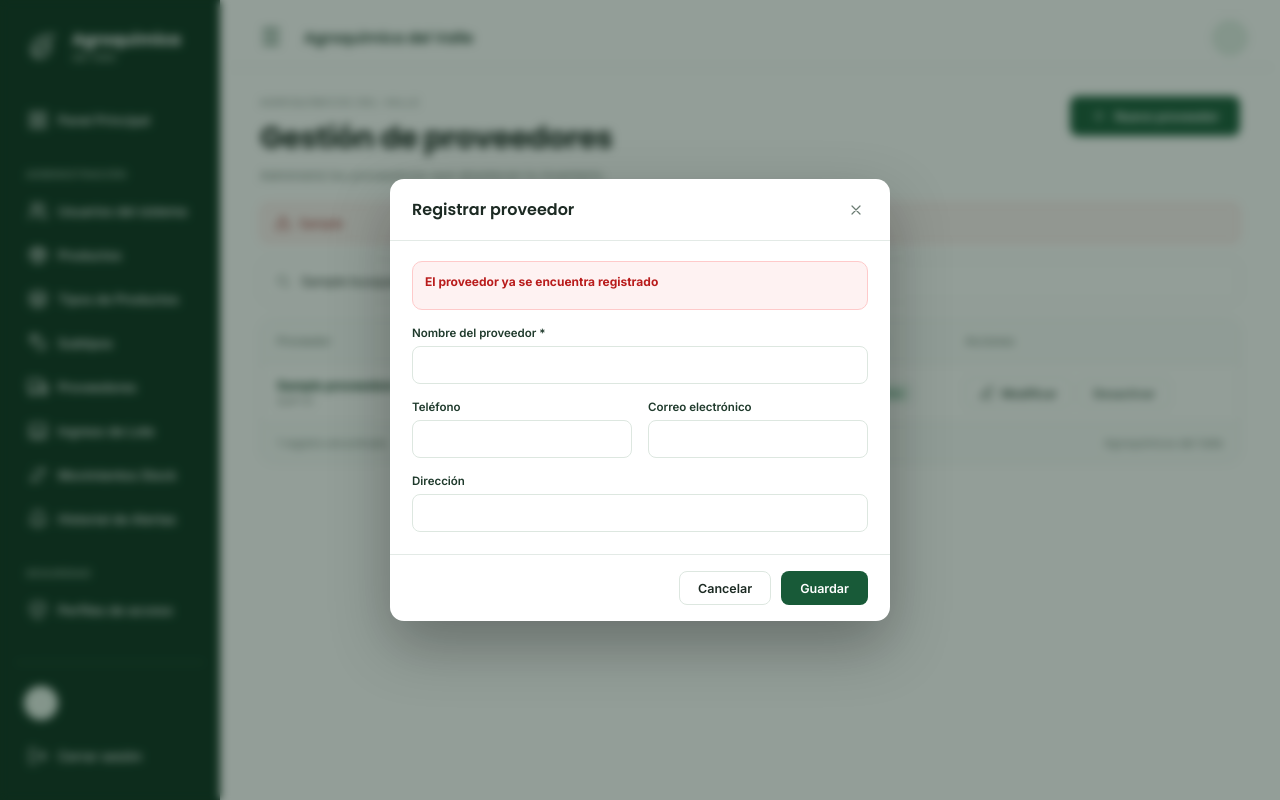
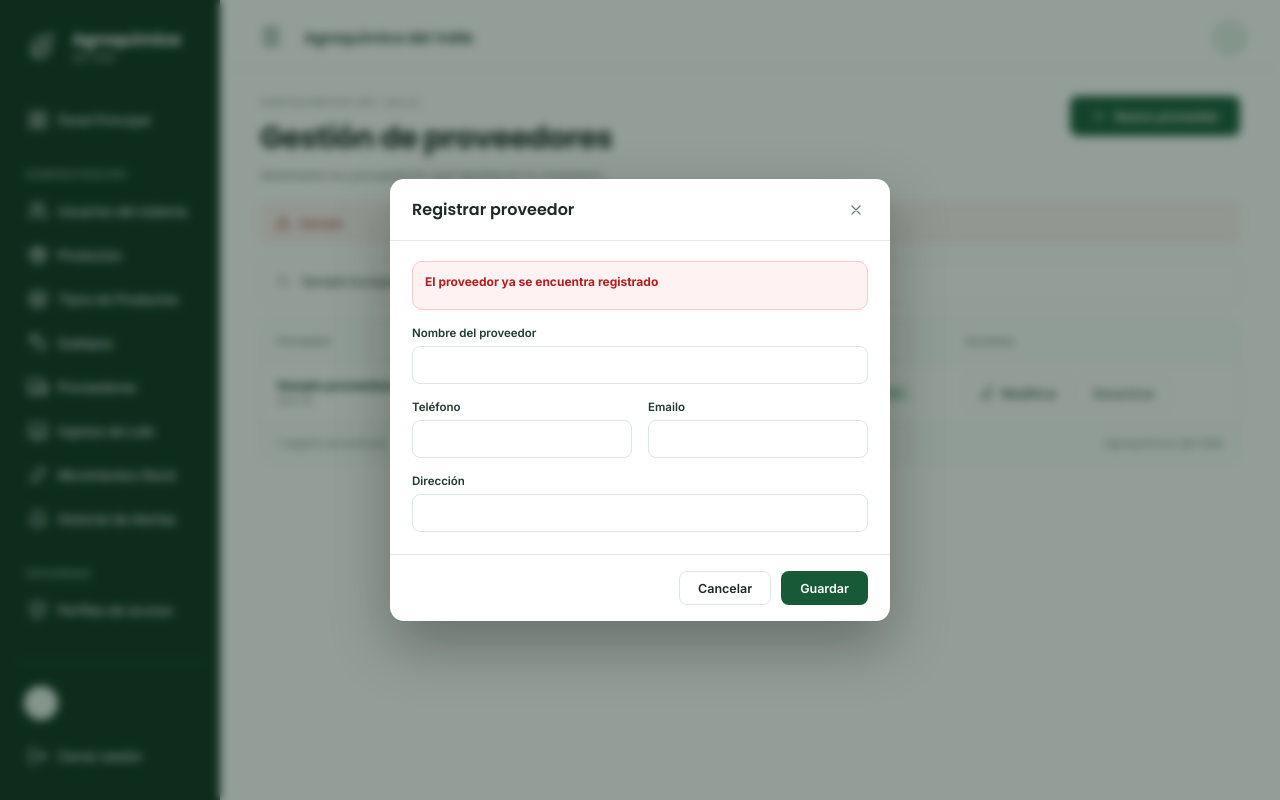
Before and after one commit to contrerasenzo01-png/AGROQUIMICA, a Django app: template inventario/templates/inventario/proveedores.html in a window 1280 px wide. Run offline with Django 5.2, Linux system fonts and the light colour scheme; data comes from the database, SQL or seed files in the repository; tables that the repository leaves empty hold one stand-in row (values such as "Sample post"); the template is opened without the code that fills it: values that come from a table or form of the project are taken from there, most other values are stand-ins (such as "Sample title", 1, 10 or a date in 2020).

Commit message:
Editar html de usuarios y proveedores, correo

```diff
--- a/inventario/templates/inventario/proveedores.html
+++ b/inventario/templates/inventario/proveedores.html
@@ -227,7 +227,7 @@
                     </div>
 
                     <div class="pv-dato">
-                        <span class="lbl">Correo</span>
+                        <span class="lbl">Email</span>
                         <span class="val" id="baja_email">--</span>
                     </div>
 
@@ -282,7 +282,7 @@
                 </div>
 
                 <div class="pv-grupo">
-                    <label>Correo electrónico</label>
+                    <label>Email</label>
                     <input type="email" id="edit_email" name="email_proveedor">
                 </div>
 
@@ -335,7 +335,7 @@
                                     <div><strong>Código:</strong> SUP-0{{ p.pk }}</div>
                                     <div><strong>Nombre:</strong> {{ p.nombre_proveedor }}</div>
                                     <div><strong>Teléfono:</strong> {{ p.telefono_proveedor|default:"--" }}</div>
-                                    <div><strong>Correo:</strong> {{ p.email_proveedor|default:"--" }}</div>
+                                    <div><strong>Email:</strong> {{ p.email_proveedor|default:"--" }}</div>
                                 </div>
                             {% endif %}
                         {% endfor %}
@@ -347,7 +347,7 @@
                 <div class="pv-grid">
 
                     <div class="pv-grupo pv-full">
-                        <label>Nombre del proveedor *</label>
+                        <label>Nombre del proveedor</label>
                         <input type="text" name="nombre_proveedor"
                                value="{{ request.POST.nombre_proveedor|default:'' }}" required>
                     </div>
@@ -359,7 +359,7 @@
                     </div>
 
                     <div class="pv-grupo">
-                        <label>Correo electrónico</label>
+                        <label>Emailo</label>
                         <input type="email" name="email_proveedor"
                                value="{{ request.POST.email_proveedor|default:'' }}">
                     </div>
```
Also changed, not shown: inventario/templates/inventario/usuarios.html (+7 -7 lines).
